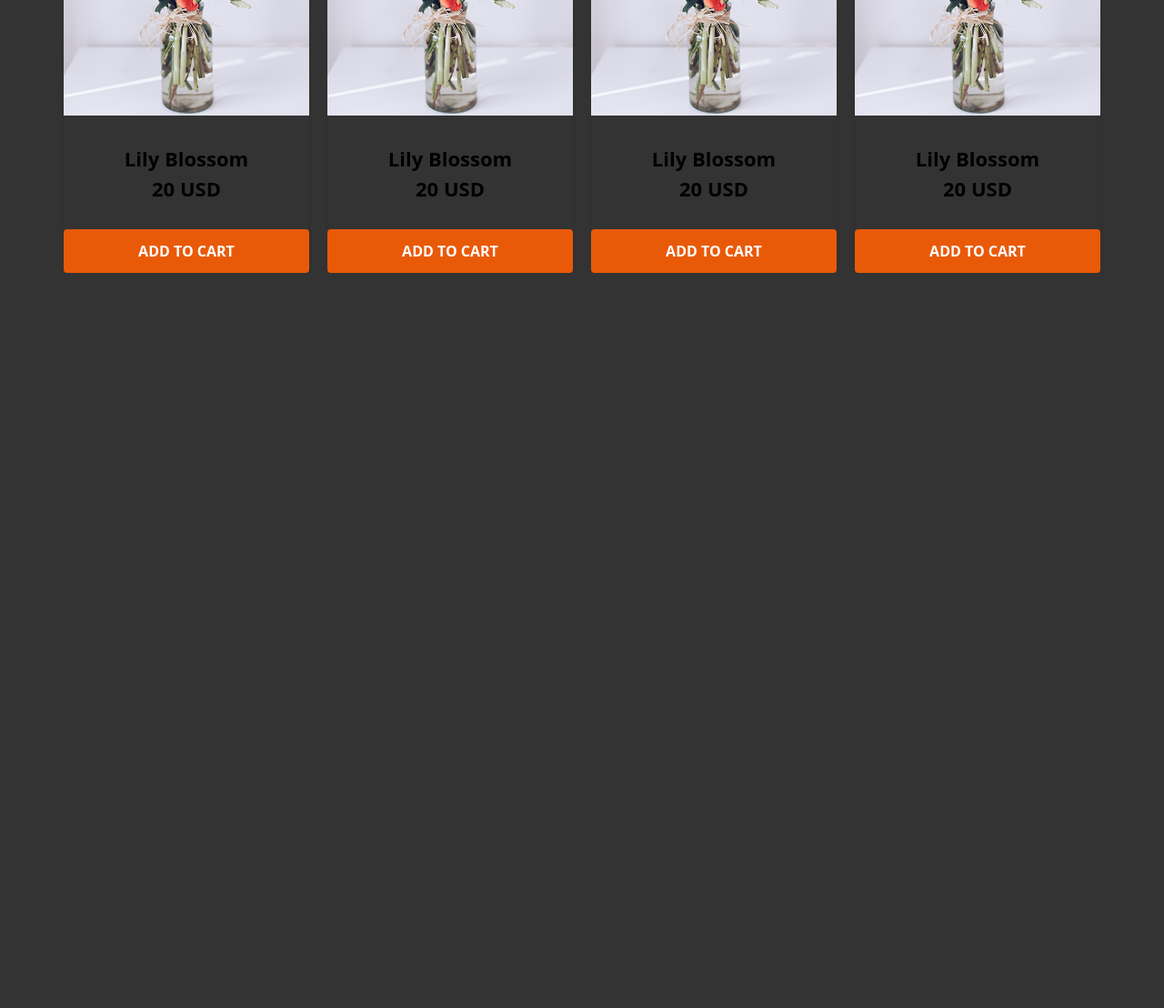
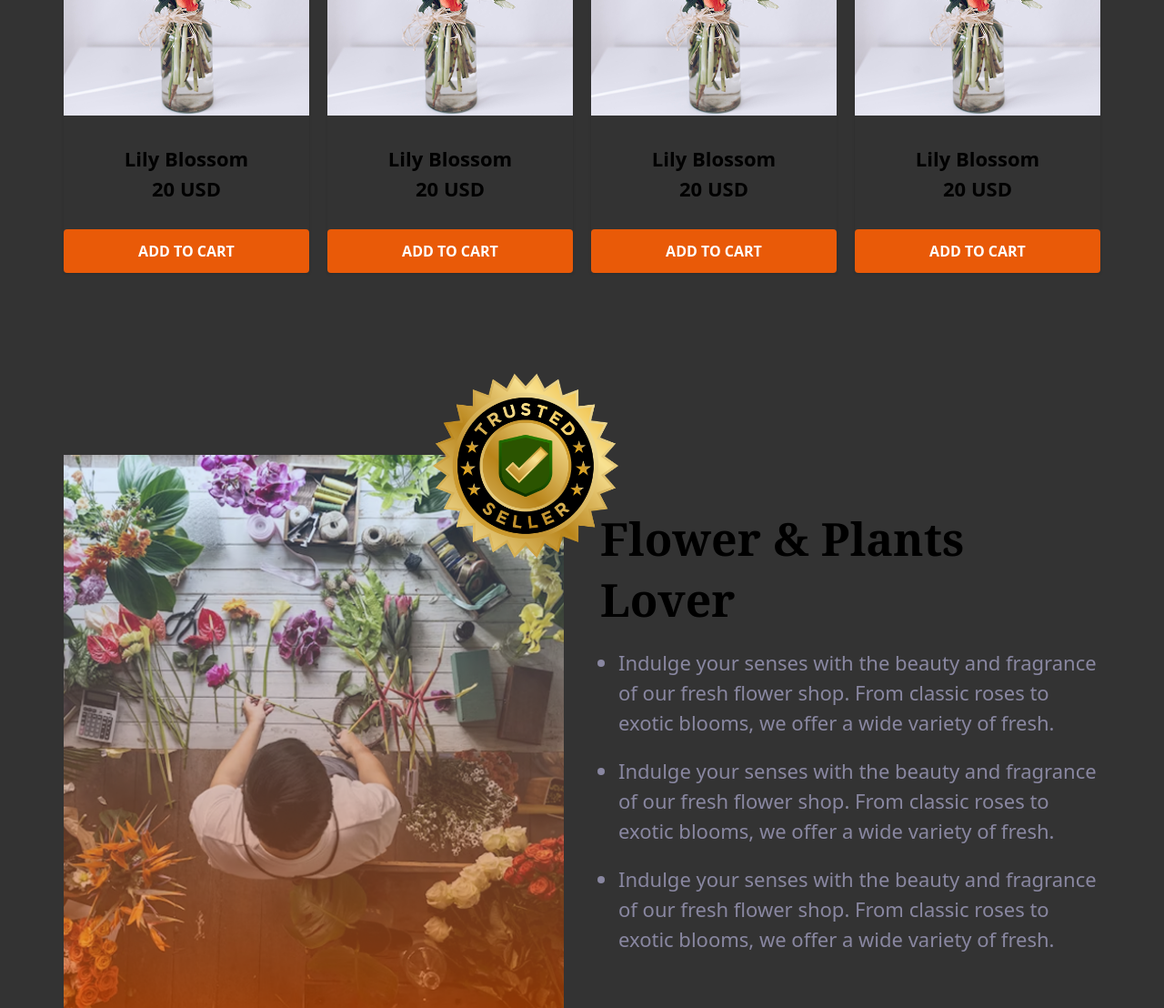
Before and after one commit to asemrashed/B12A02-Responsive-Flowers, a plain HTML site: page index.html in a window 1280 px wide. Shown: the part 1587-2695 px from the top of the page at 91% size. Before the commit the page ends 1887 px from the top, so only its background shows below. Drawn offline with nearby package versions, Linux system fonts and the light colour scheme.

Commit message:
certification added

```diff
--- a/index.html
+++ b/index.html
@@ -92,5 +92,20 @@
 
         </div>
      </div>
+     <!-- certification -->
+      <div class="max-w-[1140px] flex flex-col md:flex-row justify-center items-center text-center mx-auto p-4 md:p-0 mt-12 md:mt-50 gap-10">
+        <div class="flex w-[90%] md:w-1/2 relative">
+            <img src="./assets/flower-store.png" alt="flower-store" class="w-full h-auto">
+            <img src="./assets/trusted-badge.png" alt="trusted-badge" class="absolute top-[-130px] right-[-100px] w-71 h-71 hidden md:block ">
+        </div>
+        <div class="flex flex-col w-[90%] md:w-1/2 text-left">
+            <h1 class="text-2xl md:text-[50px] font-serif font-bold">Flower & Plants Lover</h1>
+            <ul class="list-disc pl-5">
+                <li class="text-[14px] md:text-[22px] text-[#8987A1] mt-3 md:mt-5">Indulge your senses with the beauty and fragrance of our fresh flower shop. From classic roses to exotic blooms, we offer a wide variety of fresh.</li>
+                <li class="text-[14px] md:text-[22px] text-[#8987A1] mt-3 md:mt-5">Indulge your senses with the beauty and fragrance of our fresh flower shop. From classic roses to exotic blooms, we offer a wide variety of fresh.</li>
+                <li class="text-[14px] md:text-[22px] text-[#8987A1] mt-3 md:mt-5">Indulge your senses with the beauty and fragrance of our fresh flower shop. From classic roses to exotic blooms, we offer a wide variety of fresh.</li>
+            </ul>
+        </div>
+      </div>
 </body>
 </html>
```
